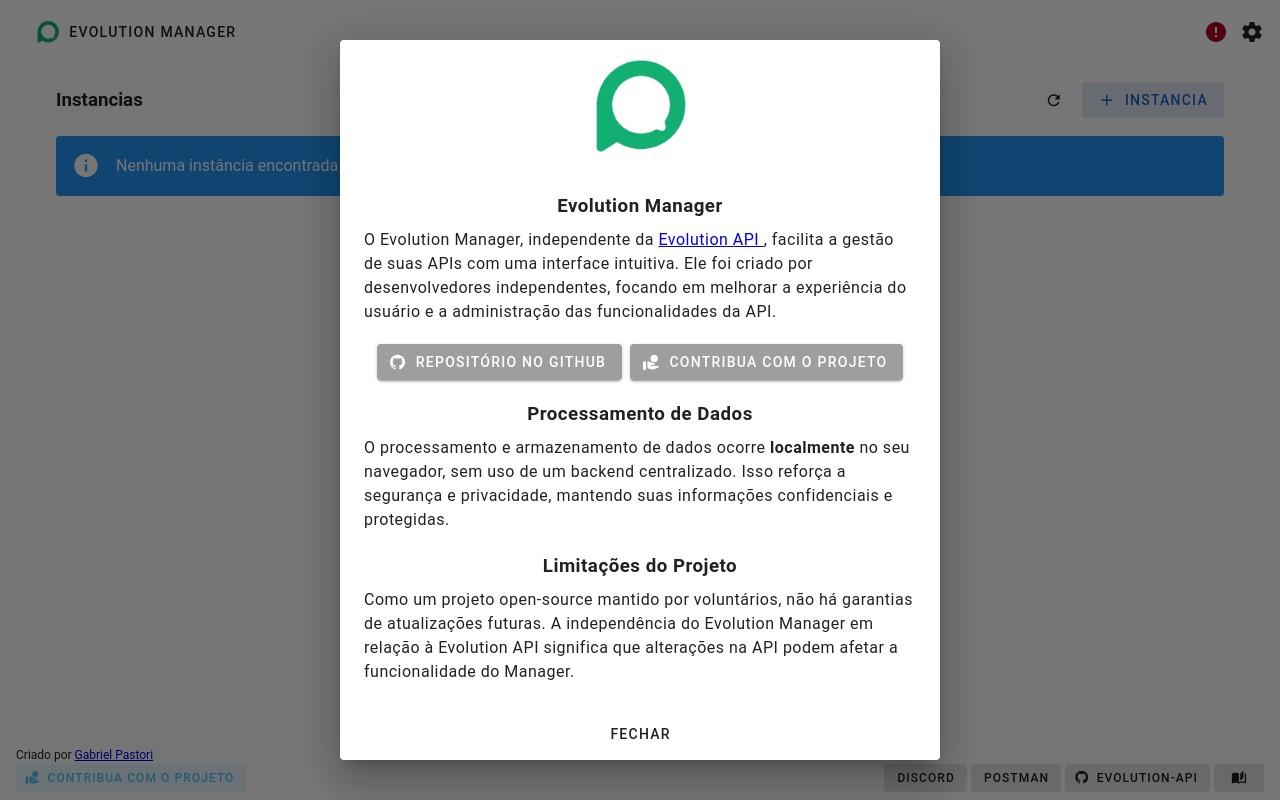
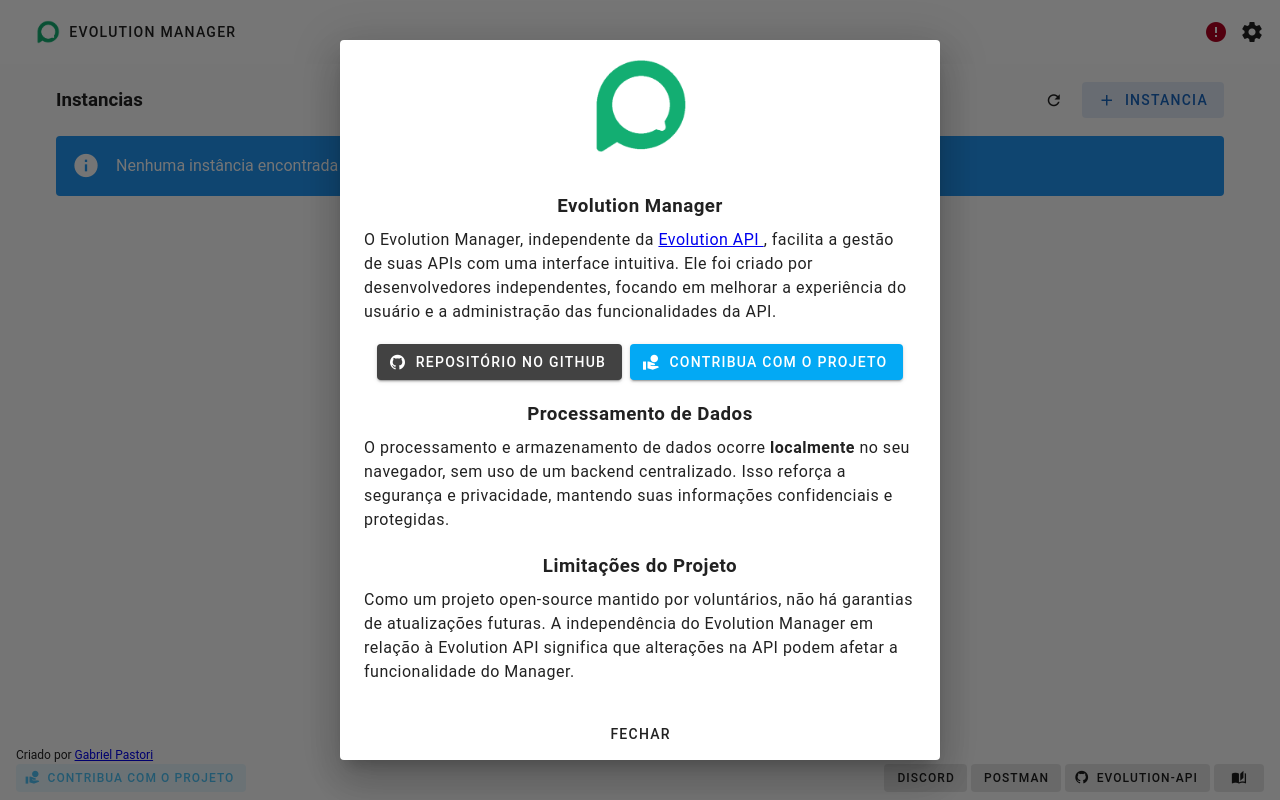
Before and after one commit to EvolutionAPI/evolution-manager, a Vue app: page / in a window 1280 px wide. Both pictures are taken after a click on the button "SOBRE ESSE MANAGER". Built offline with nearby package versions, Linux system fonts and the light colour scheme.

Commit message:
Fix button colors and alignment in About and Settings modals

```diff
--- a/src/components/modal/About.vue
+++ b/src/components/modal/About.vue
@@ -27,12 +27,12 @@
             <v-btn
               href="https://github.com/gabrielpastori1/evolution-manager"
               target="_blank"
-              color="grey darken-3"
+              color="grey-darken-3"
             >
               <v-icon start>mdi-github</v-icon>
               Repositório no GitHub
             </v-btn>
-            <v-btn @click="contribute" color="grey darken-3">
+            <v-btn @click="contribute" color="light-blue">
               <v-icon start>mdi-hand-coin</v-icon>
               Contribua com o projeto
             </v-btn>
--- a/src/components/modal/Settings.vue
+++ b/src/components/modal/Settings.vue
@@ -31,12 +31,15 @@
         </v-alert>
       </v-card-text>
       <v-card-actions>
-        <v-btn size="small" text @click="showAbout"> Sobre esse Manager </v-btn>
-
-        <v-spacer></v-spacer>
+        <div class="d-flex flex-wrap justify-space-between w-100 align-center">
+          <v-btn size="small" text @click="showAbout">
+            Sobre esse Manager
+          </v-btn>
+          <div class="d-flex justify-end flex-grow-1 gap-1">
             <v-btn
               v-if="!!AppStore.connection.host"
               icon
+              class="ml-0"
               size="small"
               @click="logout"
               :disabled="loading"
@@ -45,6 +48,7 @@
             </v-btn>
             <v-btn
               v-if="AppStore.validConnection"
+              class="ml-0"
               text
               @click="dialog = false"
               :disabled="loading"
@@ -53,6 +57,7 @@
             </v-btn>
             <v-btn
               color="success"
+              class="ml-0"
               variant="tonal"
               @click="save()"
               :disabled="!valid"
@@ -60,6 +65,8 @@
             >
               Conectar
             </v-btn>
+          </div>
+        </div>
       </v-card-actions>
     </v-card>
 
```
Lines whose indentation alone changed are shown as unchanged.
